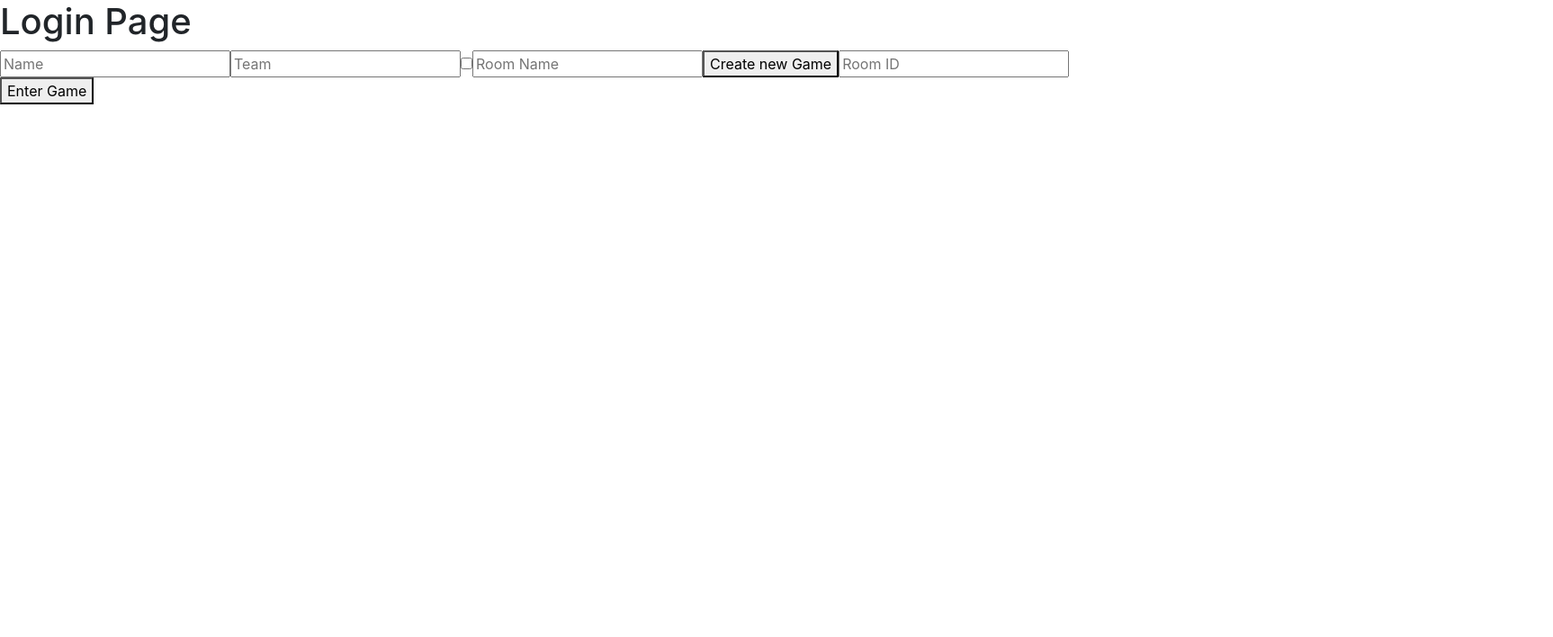
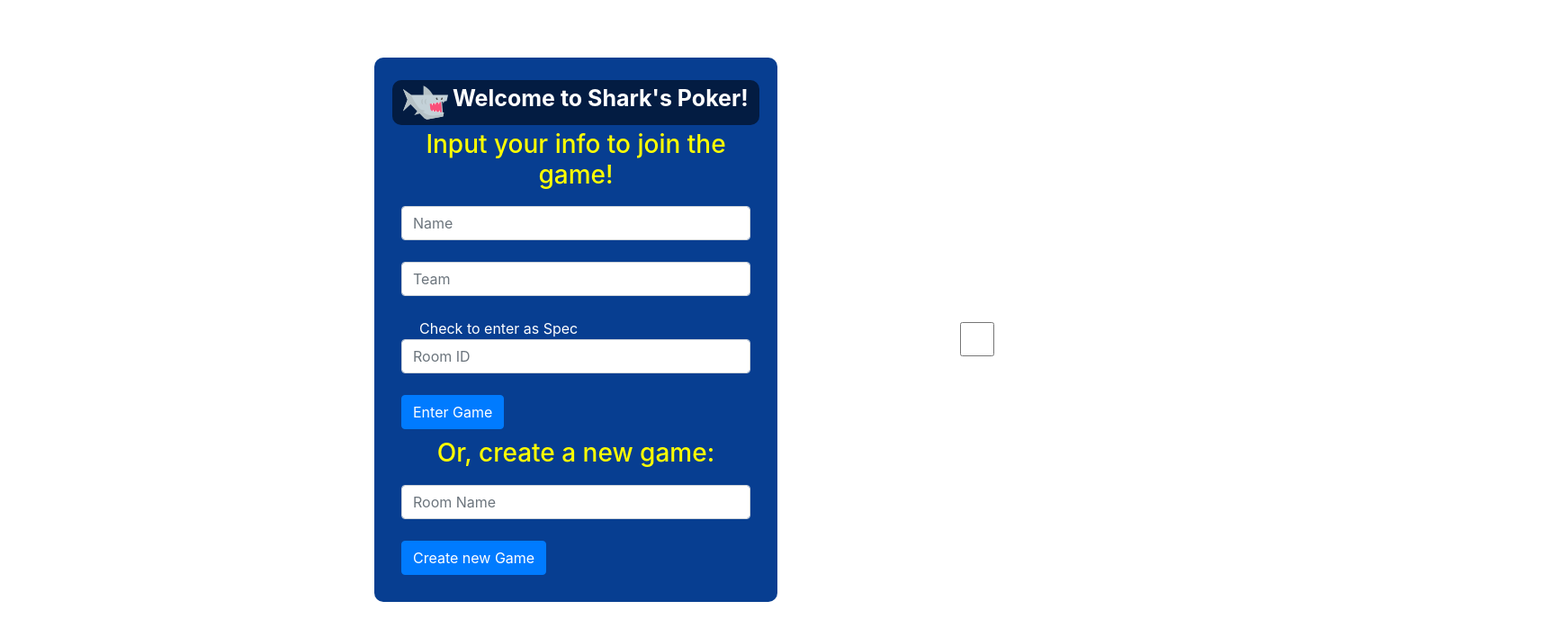
Before and after one commit to xumes/iot-challenge-board, a React app: page / in a window 1280 px wide. Shown: the whole page at 90% size, 1726 px wide, since content can reach past the window. Built offline with nearby package versions, Linux system fonts and the light colour scheme; no server answers.

Commit message:
login page

```diff
--- a/config/index.html
+++ b/config/index.html
@@ -3,10 +3,76 @@
   <head>
     <meta charset="UTF-8">
     <link rel="stylesheet" href="https://stackpath.bootstrapcdn.com/bootstrap/4.1.1/css/bootstrap.min.css" integrity="sha384-WskhaSGFgHYWDcbwN70/dfYBj47jz9qbsMId/iRN3ewGhXQFZCSftd1LZCfmhktB" crossorigin="anonymous">
+    <!-- <link rel="stylesheet" type="text/css" href="../src/styles/login.css"> -->
     <script src="https://code.jquery.com/jquery-3.3.1.slim.min.js" integrity="sha384-q8i/X+965DzO0rT7abK41JStQIAqVgRVzpbzo5smXKp4YfRvH+8abtTE1Pi6jizo" crossorigin="anonymous"></script>
-<script src="https://cdnjs.cloudflare.com/ajax/libs/popper.js/1.14.3/umd/popper.min.js" integrity="sha384-ZMP7rVo3mIykV+2+9J3UJ46jBk0WLaUAdn689aCwoqbBJiSnjAK/l8WvCWPIPm49" crossorigin="anonymous"></script>
-<script src="https://stackpath.bootstrapcdn.com/bootstrap/4.1.1/js/bootstrap.min.js" integrity="sha384-smHYKdLADwkXOn1EmN1qk/HfnUcbVRZyYmZ4qpPea6sjB/pTJ0euyQp0Mk8ck+5T" crossorigin="anonymous"></script>
+    <script src="https://cdnjs.cloudflare.com/ajax/libs/popper.js/1.14.3/umd/popper.min.js" integrity="sha384-ZMP7rVo3mIykV+2+9J3UJ46jBk0WLaUAdn689aCwoqbBJiSnjAK/l8WvCWPIPm49" crossorigin="anonymous"></script>
+    <script src="https://stackpath.bootstrapcdn.com/bootstrap/4.1.1/js/bootstrap.min.js" integrity="sha384-smHYKdLADwkXOn1EmN1qk/HfnUcbVRZyYmZ4qpPea6sjB/pTJ0euyQp0Mk8ck+5T" crossorigin="anonymous"></script>
     <title>Shark's Poker</title>
+    <style>
+
+      input{
+        width: 100%;
+        border-radius: 3px;
+      }
+
+      .inputStyle{
+        margin-bottom: 0px;
+      }
+
+      h1,h2, h3{
+        text-align: center;
+        color: white;
+      }
+
+      #container{
+        margin: 5% auto;
+        width: 35%;
+        padding:20px;
+        border-radius: 10px;
+        background-color:#073e91;
+      }
+
+      #logo{
+        width: 50px;
+        height: 50px;
+      }
+      #spanLogoTitle{
+        color:white;
+        font-size: 25px;
+        font-weight: bold;
+      }
+
+      .bgLogoTitle{
+      background-color:#031c42;
+      width: 100%;
+      border-radius: 10px;
+      text-align:center;
+      margin-bottom: 5px;
+      margin-top: 5px;
+      }
+
+      .spanCheckTitle{
+        color:white;
+        padding-bottom: 10px;
+        margin-left:20px;
+        margin-bottom: 10px;
+      }
+
+      .checkStyle{
+        margin-left: 0px;
+      }
+
+      .spanOrange{
+        color:#ffff00;
+      }
+
+      .boxEnterRoom{
+        padding: 10px;
+
+      }
+
+
+    </style>
   </head>
   <body>
     <div id='app'></div>
--- a/src/client/containers/Login/Login.js
+++ b/src/client/containers/Login/Login.js
@@ -1,25 +1,35 @@
 import React, { Component } from 'react';
 import socket from '../../services/socket';
+import logo from '../../../images/shark.svg';
 
 class Login extends Component {
   state = {
 
   }
 
-  render () {
+  render() {
     return (
-      <div>
-        <h1>Login Page</h1>
-        <input type="text" placeholder="Name" />
-        <input type="text" placeholder="Team" />
-        <input type="checkbox" />
+      <div id='container'>
+        <div className='bgLogoTitle'>
+          <img id='logo' src={logo} /> <span id='spanLogoTitle'>Welcome to Shark's Poker!</span>
+        </div>
 
-        <input type="text" placeholder="Room Name" />
-        <button>Create new Game</button>
+        <h3><span className='spanOrange'>Input your info to join the game!</span></h3>
 
-        <input type="text" placeholder="Room ID" />
-        <button>Enter Game</button>
+        <div className='boxEnterRoom'>
+          <input className='form-control inputStyle' type='text' placeholder='Name' /><br />
+          <input className='form-control inputStyle' type='text' placeholder='Team' /><br />
+          <input className='form-control inputStyle form-check-input checkStyle' type='checkbox' /><span className='spanCheckTitle'>Check to enter as Spec</span><br />
+          <input className='form-control inputStyle' type='text' placeholder='Room ID' /><br />
+          <button className='btn btn-primary'>Enter Game</button>
+        </div>
 
+        <h3><span className='spanOrange'>Or, create a new game:</span></h3>
+
+        <div className='boxEnterRoom'>
+          <input className='form-control inputStyle' type='text' placeholder='Room Name' /><br />
+          <button className='btn btn-primary'>Create new Game</button>
+        </div>
       </div>
     )
   }
```
Also changed, not shown: src/images/shark.svg (added).
